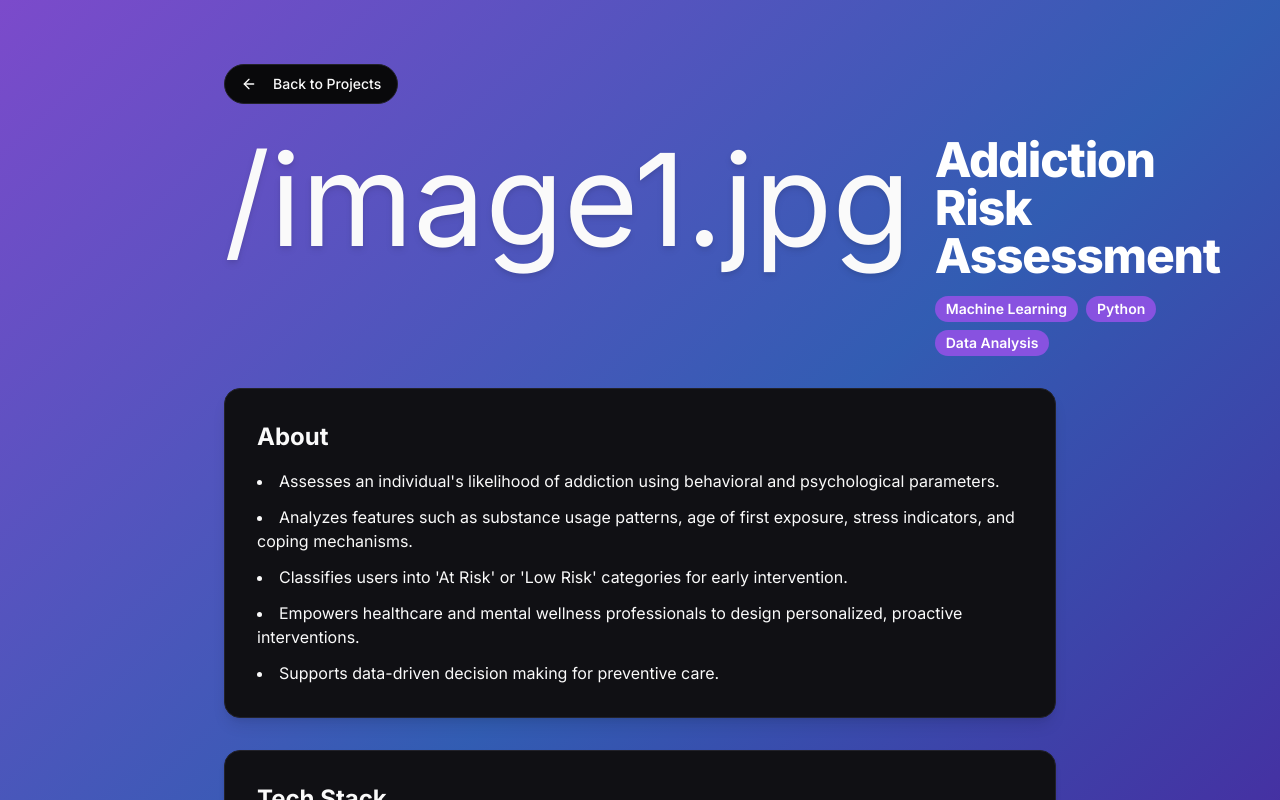
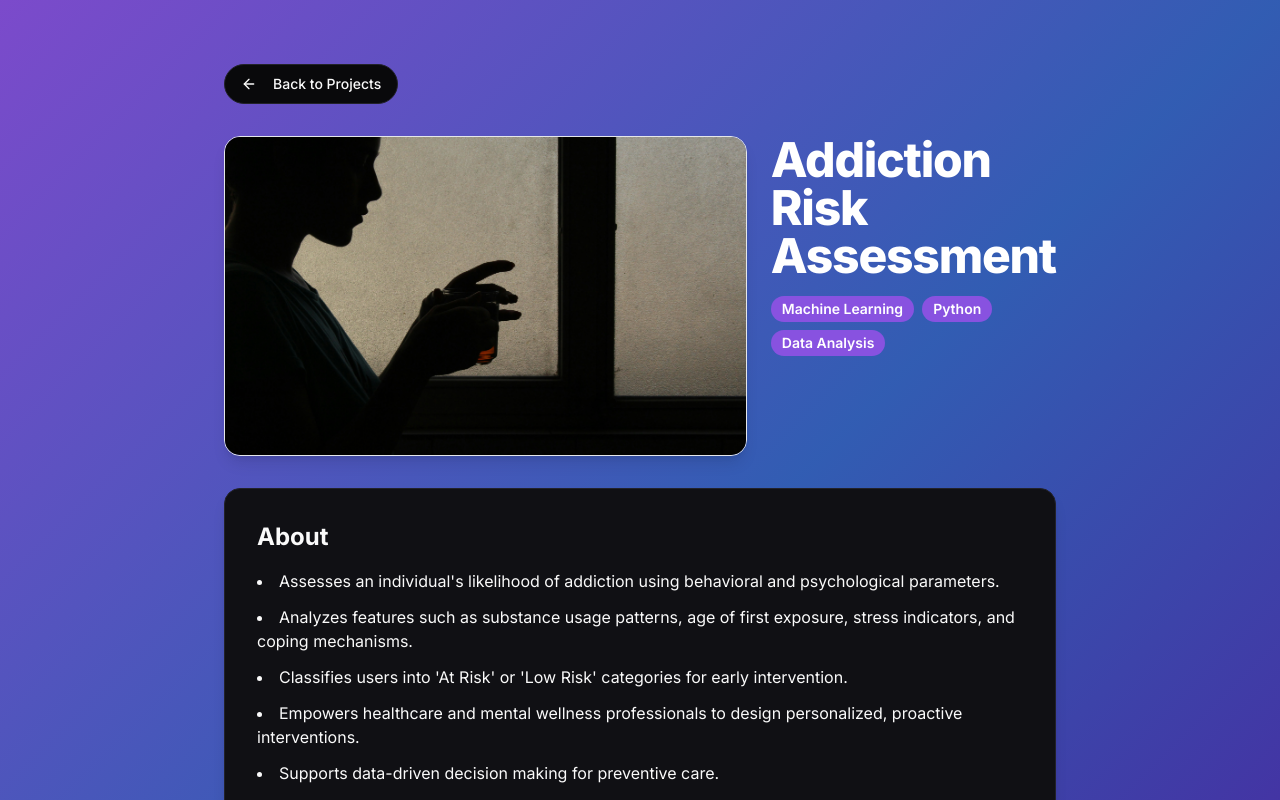
Before and after one commit to Kkkiiiirran/Commit-and-Conquer, a React (Vite) app: page /project/1 in a window 1280 px wide. Shown: the top 800 px of the page. Built offline with nearby package versions, Linux system fonts and the light colour scheme; the HTML template or start-up script is replaced by a standard one.

Commit message:
Refactor image display in ProjectDetailView

```diff
--- a/src/pages/ProjectDetailView.tsx
+++ b/src/pages/ProjectDetailView.tsx
@@ -65,15 +65,16 @@ const ProjectDetailView: React.FC = () => {
         >
           {/* Header Section */}
           <div className="flex flex-col sm:flex-row items-center sm:items-start gap-6">
-            <motion.div
+            <motion.img
+              src={project.image}
+              alt={project.name}
               initial={{ scale: 0.9, opacity: 0 }}
               animate={{ scale: 1, opacity: 1 }}
               transition={{ duration: 0.5 }}
-              whileHover={{ scale: 1.08, rotate: 3 }}
-              className="text-8xl sm:text-9xl drop-shadow-md select-none"
-            >
-              {project.image}
-            </motion.div>
+              whileHover={{ scale: 1.03, rotate: 0.5 }}
+              className="w-full sm:w-[80%] max-h-[320px] object-cover rounded-2xl shadow-lg border border-gray-200"
+            />
+
 
             <div className="flex-1 space-y-4 text-center sm:text-left">
               <motion.h1
```
